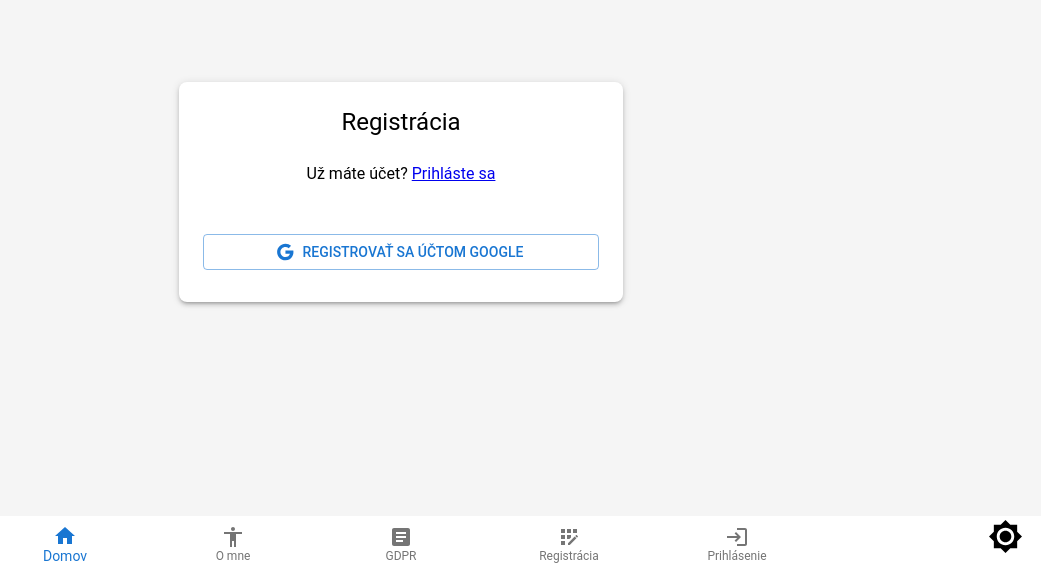
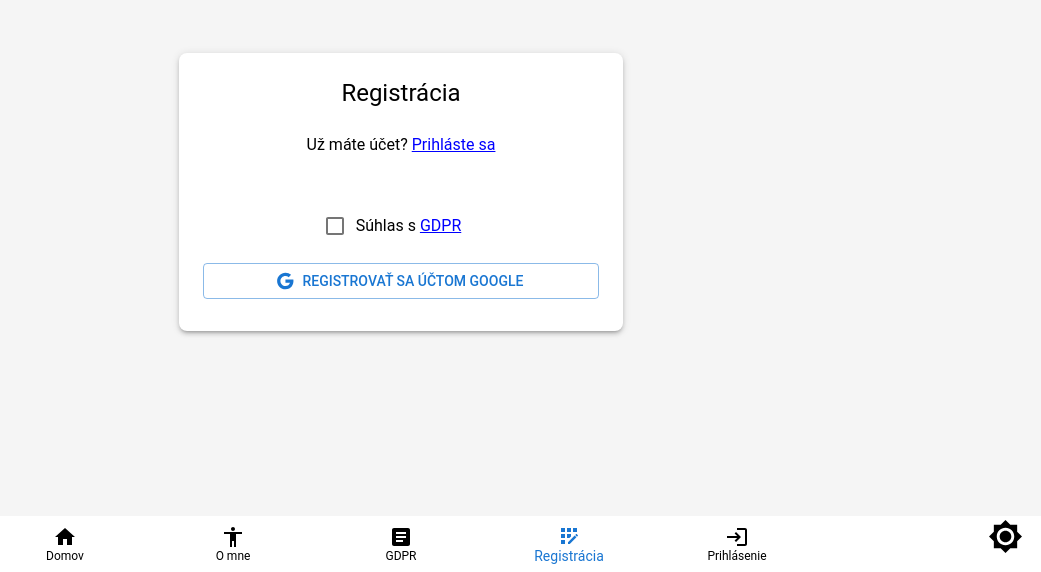
Before and after one commit to kidoplex/prax_final2, a Next.js app: page /auth/registracia in a window 1280 px wide. Shown: the part 228-800 px from the top of the page, without its empty margins (239-1280 px from the left). Built offline with nearby package versions, Linux system fonts and the light colour scheme; no server answers.

Commit message:
added checkbox and redirect to login and register, updated navbar to highlight the icon user is on even when he comes from a link

```diff
--- a/src/components/NavBar.tsx
+++ b/src/components/NavBar.tsx
@@ -1,7 +1,13 @@
 "use client";
 
 import * as React from "react";
-import { BottomNavigation, BottomNavigationAction, Box, Avatar, IconButton } from "@mui/material";
+import {
+  BottomNavigation,
+  BottomNavigationAction,
+  Box,
+  Avatar,
+  IconButton,
+} from "@mui/material";
 import HomeIcon from "@mui/icons-material/Home";
 import SearchIcon from "@mui/icons-material/Search";
 import AddCircleIcon from "@mui/icons-material/AddCircle";
@@ -12,19 +18,18 @@ import AppRegistrationIcon from "@mui/icons-material/AppRegistration";
 import LogoutIcon from "@mui/icons-material/Logout";
 import Brightness7Icon from "@mui/icons-material/Brightness7"; // Sun icon
 import Brightness4Icon from "@mui/icons-material/Brightness4"; // Moon icon
-import { useRouter } from "next/navigation";
+import { useRouter, usePathname } from "next/navigation"; // usePathname to detect the current route
 import { useSession } from "next-auth/react";
 import { useThemeToggle } from "../components/ThemeProvider"; // Use the theme toggle hook
 
 export default function Navbar() {
-  const [value, setValue] = React.useState<string>("/");
   const [isSun, setIsSun] = React.useState(true); // State for sun/moon toggle
   const toggleTheme = useThemeToggle(); // Theme toggle function
   const router = useRouter();
+  const pathname = usePathname(); // Get the current route
   const { data: session, status } = useSession();
 
   const handleNavigation = (event: React.SyntheticEvent, newValue: string) => {
-    setValue(newValue);
     if (
       !session &&
       newValue !== "/auth/registracia" &&
@@ -75,13 +80,20 @@ export default function Navbar() {
 
   return (
     <Box sx={{ width: "100%", position: "fixed", bottom: 0 }}>
-      <BottomNavigation showLabels value={value} onChange={handleNavigation}>
+      <BottomNavigation
+        showLabels
+        value={pathname} // Use the current path as the selected value
+        onChange={handleNavigation}
+      >
         {navigationPaths.map((path) => (
           <BottomNavigationAction
             key={path.value}
             label={path.label}
             value={path.value}
             icon={path.icon}
+            sx={{
+              color: pathname === path.value ? "blue" : "inherit", // Highlight the active icon
+            }}
           />
         ))}
         {/* Sun/Moon Toggle */}
--- a/src/sections/SigUpView.tsx
+++ b/src/sections/SigUpView.tsx
@@ -1,16 +1,37 @@
-// src/sections/SignUpView.tsx
-
 "use client";
 
 import {
   Button,
   Container,
   Typography,
+  Checkbox,
+  FormControlLabel,
+  Box,
 } from "@mui/material";
 import { signIn } from "next-auth/react";
 import GoogleIcon from "@mui/icons-material/Google";
+import Link from "next/link";
+import { useState } from "react";
 
 export default function SignUpView() {
+  const [gdprChecked, setGdprChecked] = useState(false);
+  const [showAlert, setShowAlert] = useState(false);
+
+  const handleSignUp = () => {
+    if (!gdprChecked) {
+      setShowAlert(true); // Show alert if GDPR is not checked
+      return;
+    }
+
+    setShowAlert(false); // Hide alert if GDPR is checked
+    signIn("google", {
+      callbackUrl:
+        process.env.NODE_ENV === "development"
+          ? "http://localhost:3000/prispevok"
+          : `${process.env.NEXTAUTH_URL}/prispevok`,
+    });
+  };
+
   return (
     <Container
       maxWidth="xs"
@@ -32,76 +53,62 @@ export default function SignUpView() {
 
       {/* Sign-in link */}
       <Typography variant="body1" sx={{ mb: 6 }}>
-        Už máte účet? <a href="/auth/prihlasenie">Prihláste sa</a>
+        Už máte účet?{" "}
+        <Link href="/auth/prihlasenie" style={{ color: "blue", textDecoration: "underline" }}>
+          Prihláste sa
+        </Link>
       </Typography>
+
+      {/* GDPR Consent */}
+      <FormControlLabel
+        control={
+          <Checkbox
+            checked={gdprChecked}
+            onChange={(e) => setGdprChecked(e.target.checked)}
+            color="primary"
+          />
+        }
+        label={
+          <Typography>
+            Súhlas s{" "}
+            <Link href="/gdpr" style={{ color: "blue", textDecoration: "underline" }}>
+              GDPR
+            </Link>
+          </Typography>
+        }
+        sx={{ mb: 2 }}
+      />
+
+      {/* Conditional Alert */}
+      {showAlert && (
+        <Box
+          sx={{
+            bgcolor: "#fdecea",
+            color: "#d32f2f",
+            border: "1px solid #d32f2f",
+            borderRadius: 1,
+            p: 2,
+            textAlign: "center",
+            mb: 2,
+            width: "100%",
+          }}
+        >
+          <Typography>
+            Prosím, súhlaste s podmienkami GDPR pred pokračovaním.
+          </Typography>
+        </Box>
+      )}
 
       {/* Google Sign Up */}
       <Button
         variant="outlined"
         fullWidth
         startIcon={<GoogleIcon />}
-        onClick={() => signIn("google", {callbackUrl: process.env.NODE_ENV === "development" ? "http://localhost:3000/prispevok" : `${process.env.NEXTAUTH_URL}/prispevok`,})}
+        onClick={handleSignUp}
         sx={{ mb: 1 }}
       >
         Registrovať sa účtom Google
       </Button>
-
-
     </Container>
   );
 }
-
-
-      // {/* Facebook Sign Up */}
-      // <Button
-      //   variant="outlined"
-      //   fullWidth
-      //   startIcon={<FacebookIcon />}
-      //   sx={{ mb: 4 }}
-      // >
-      //   Registrovať sa účtom Facebook
-      // </Button>
-
-      // {/* Divider */}
-      // <Divider sx={{ width: "100%", mb: 2 }}>
-      //   <Typography variant="body2">alebo</Typography>
-      // </Divider>
-
-      // {/* Email */}
-      // <TextField
-      //   margin="normal"
-      //   fullWidth
-      //   label="Email"
-      //   type="email"
-      //   variant="outlined"
-      //   required
-      //   defaultValue="your@email.com"
-      // />
-
-      // {/* Password */}
-      // <TextField
-      //   margin="normal"
-      //   fullWidth
-      //   label="Password"
-      //   type="password"
-      //   variant="outlined"
-      //   required
-      //   defaultValue="******"
-      // />
-
-      // {/* Checkbox */}
-      // <FormControlLabel
-      //   control={<Checkbox color="primary" />}
-      //   label="Chcem dostávať novinky na email"
-      //   sx={{ mt: 2 }}
-      // />
-
-      // {/* Sign Up Button */}
-      // <Button
-      //   variant="contained"
-      //   fullWidth
-      //   size="large"
-      //   sx={{ mt: 2, mb: 1 }}
-      // >
-      //   Registrovať
-      // </Button>
```
Also changed, not shown: src/sections/SigInView.tsx (+74 -61 lines).
